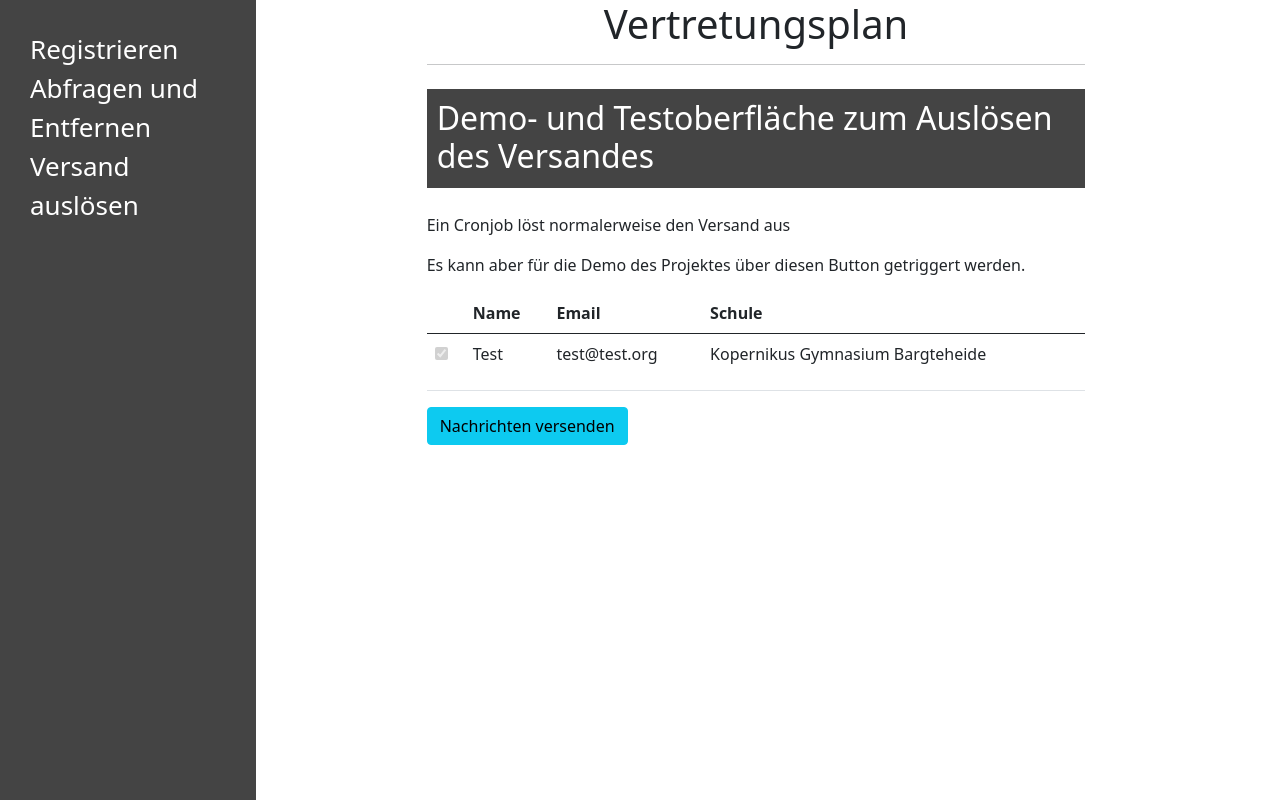
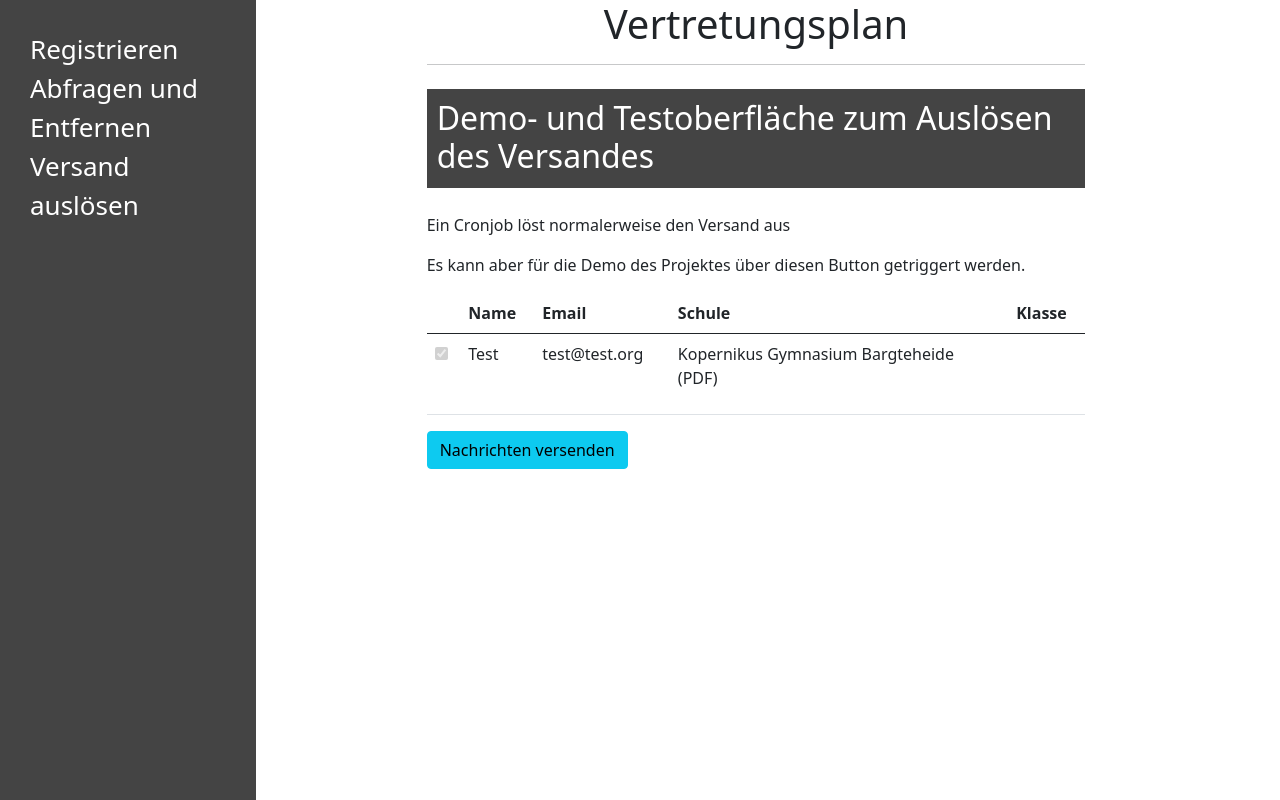
Before and after one commit to Marileen/Vertretungsplan, a Django app: page /send-messages/ in a window 1280 px wide. Run offline with Django 3.2, Linux system fonts and the light colour scheme; data comes from the database, SQL or seed files in the repository.

Commit message:
- Klasse in Tabelle anzeigen - PDF in Klammern für Schulen mit PDF

```diff
--- a/main/templates/main/send-messages.html
+++ b/main/templates/main/send-messages.html
@@ -20,6 +20,7 @@
                 <th scope="col">Name</th>
                 <th scope="col">Email</th>
                 <th scope="col">Schule</th>
+                <th scope="col">Klasse</th>
             </tr>
             </thead>
             <tbody>
@@ -31,7 +32,9 @@
                     </td>
                     <td><p>{{ s.subscriber.name }}</p></td>
                     <td><p>{{ s.subscriber.email }}</p></td>
-                     <td><p>{{ s.school }}</p></td>
+                     <td>
+                         <p>{{ s.school }} {% if not s.grade %}<br>(PDF){% endif %}</p></td>
+                     <td><p>{% if s.grade %} {{ s.grade }} {% endif %}</p></td>
                 </tr>
             {% endfor %}
             </tbody>
```
